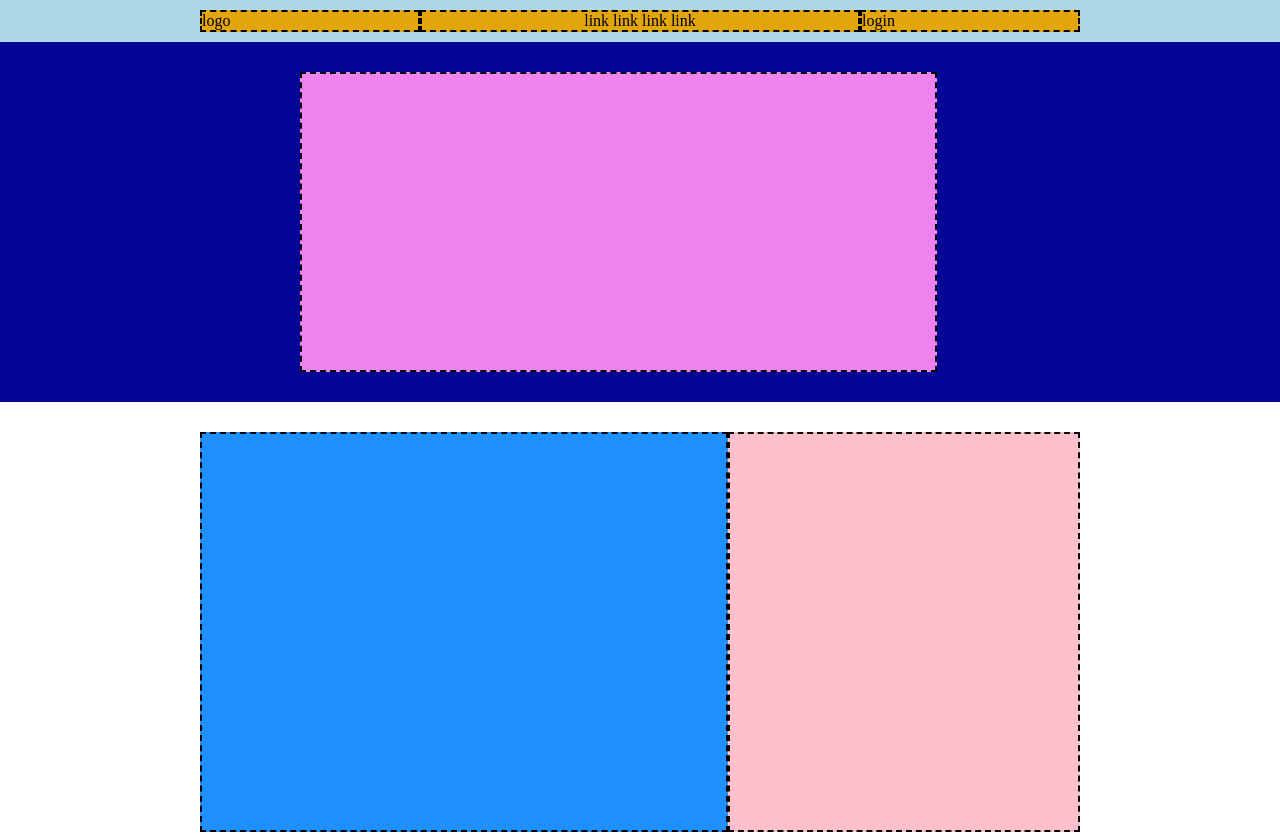
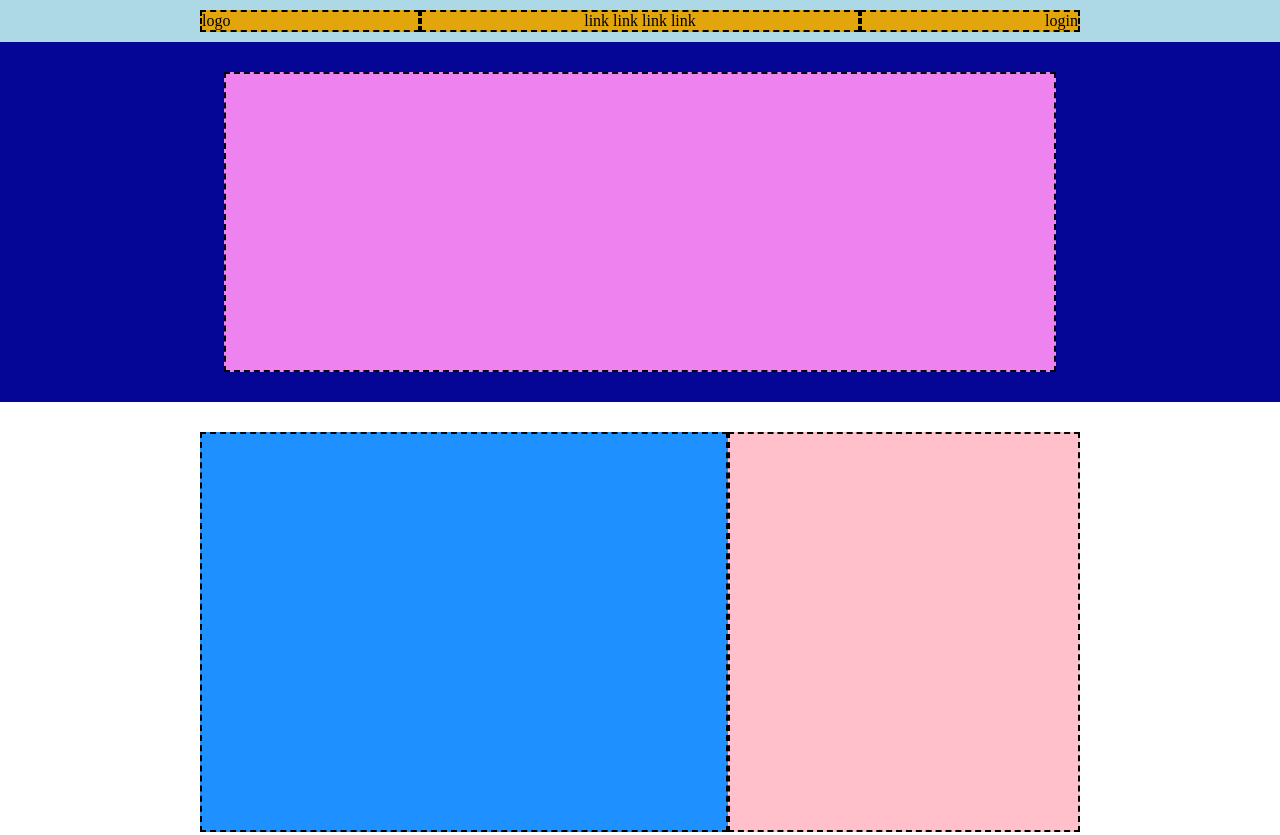
Before and after one commit to ceccobell/htmlcss-struttura-discord, a plain HTML site: page index.html in a window 1280 px wide. Shown: the top 835 px of the page. Drawn offline with Linux system fonts and the light colour scheme.

Commit message:
[UPD] esercizio finito

```diff
--- a/css/style.css
+++ b/css/style.css
@@ -39,6 +39,7 @@ li {
     height: 300px;
     background-color: #EE82EE;
     border: 2px dashed black;
+    margin: 0 auto;
 }
 
 .col-60 {
@@ -80,6 +81,7 @@ li {
     width: 100%;
     background-color: #7FFFD4;
     padding: 10px 0px 10px 0px;
+    display: flex;
     justify-content: space-between;
 }
 
@@ -97,7 +99,7 @@ li {
 
 .blue {
     background-color: rgb(5, 5, 150);
-    padding: 30px 0px 30px 300px;
+    padding: 30px 0px 30px 0px;
 }
 
 .white {
@@ -115,3 +117,7 @@ li {
     padding: 10px 200px 30px 200px;
     margin-bottom: 1px;
 }
+
+.text-right {
+    text-align: right;
+}
--- a/index.html
+++ b/index.html
@@ -19,8 +19,9 @@
                         <li>link</li>
                     </ul>
                 </div>
-                <div class="col-25">login</div>
+                <div class="col-25 text-right">login</div>
             </div>
+        </div>
     </header>
 
     <main>
```
